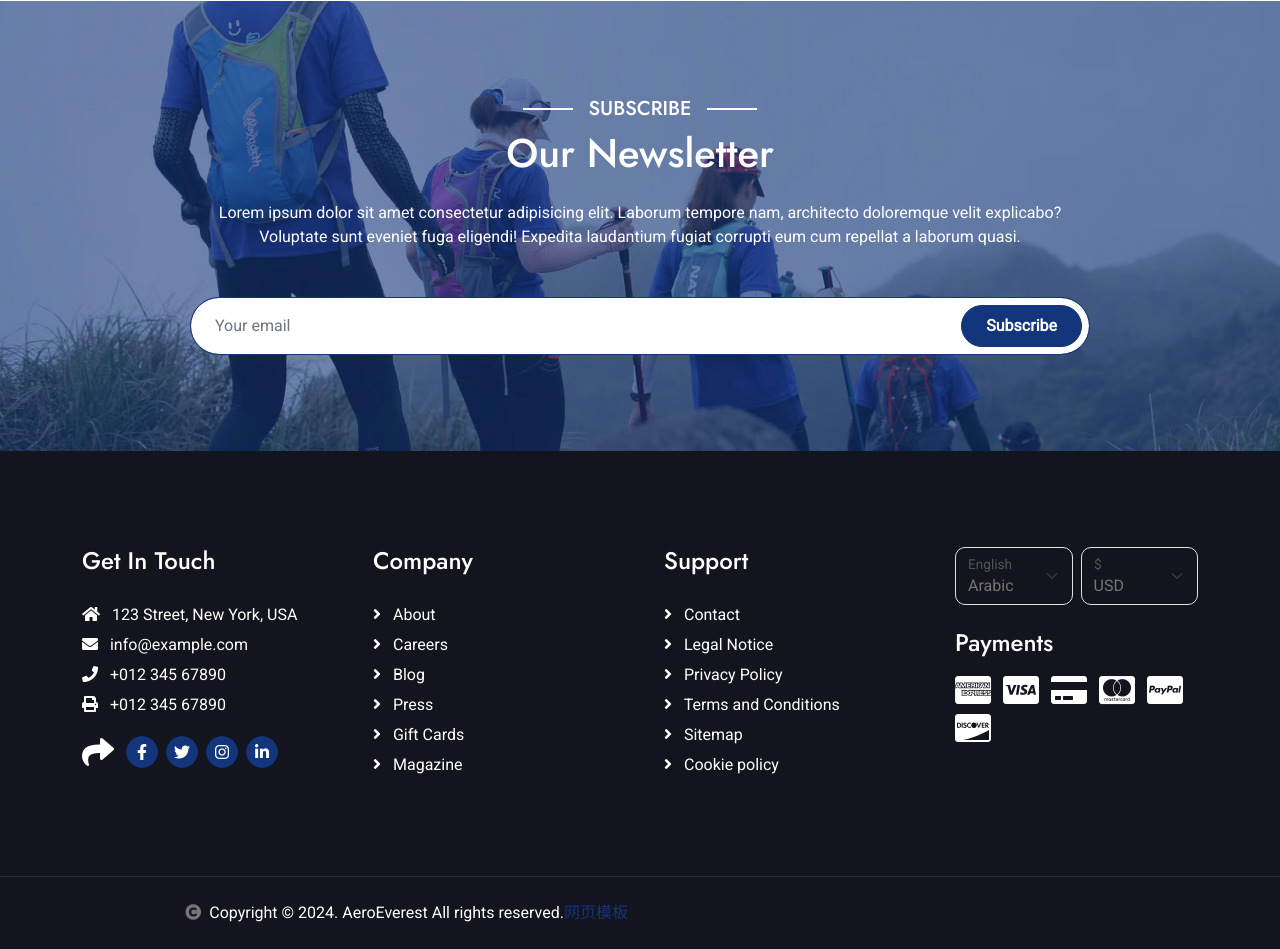
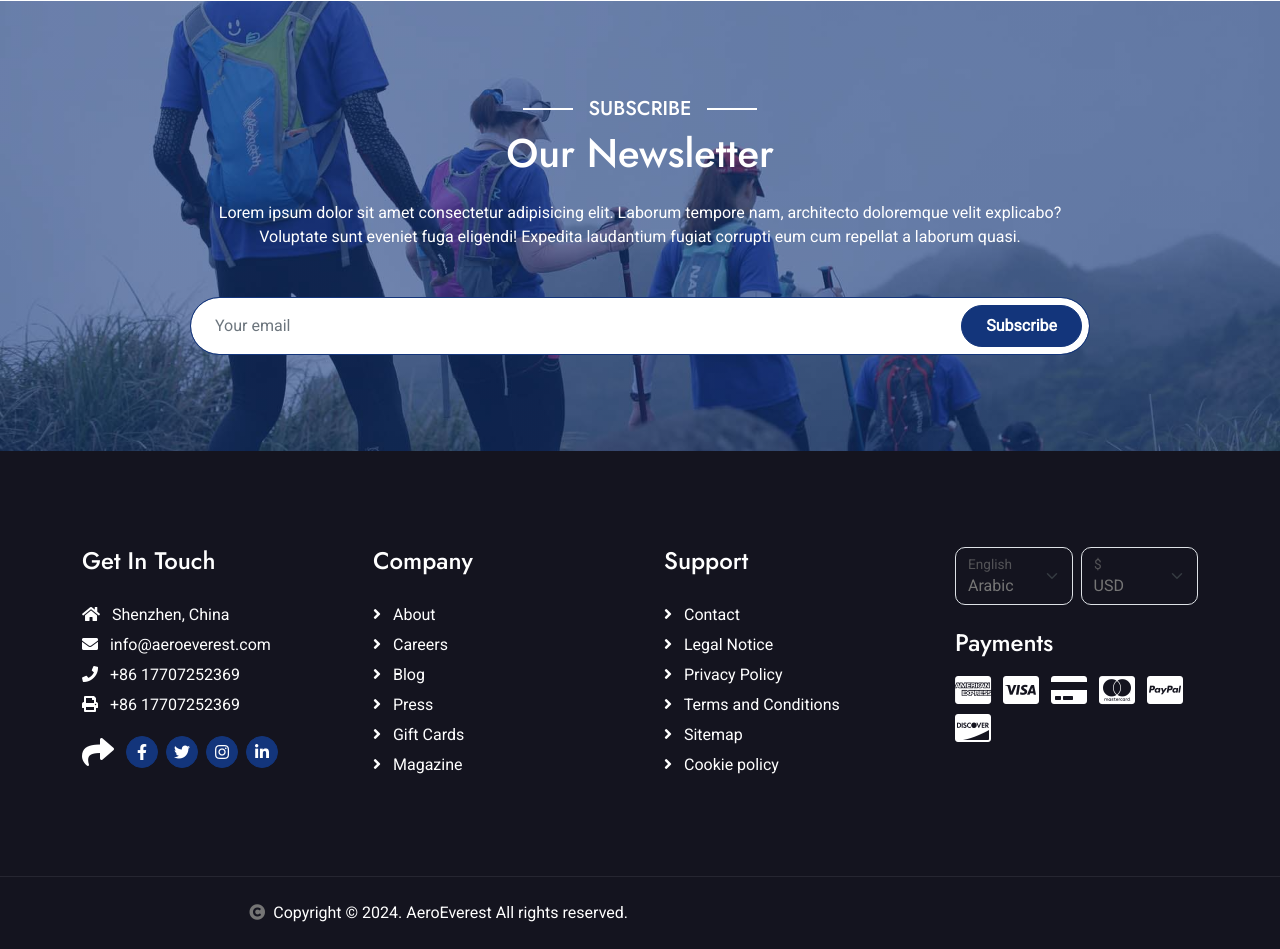
Before and after one commit to Guanhang/AeroEverest, a plain HTML site: page index.html in a window 1280 px wide. Shown: the part 10206-11155 px from the top of the page. Drawn offline with Linux system fonts and the light colour scheme; files whose address does not match are found by name; a web font is replaced by a local one.

Commit message:
Update index.html

```diff
--- a/index.html
+++ b/index.html
@@ -1683,10 +1683,10 @@
                     <div class="col-md-6 col-lg-6 col-xl-3">
                         <div class="footer-item d-flex flex-column">
                             <h4 class="mb-4 text-white">Get In Touch</h4>
-                            <a href=""><i class="fas fa-home me-2"></i> 123 Street, New York, USA</a>
-                            <a href=""><i class="fas fa-envelope me-2"></i> info@example.com</a>
-                            <a href=""><i class="fas fa-phone me-2"></i> +012 345 67890</a>
-                            <a href="" class="mb-3"><i class="fas fa-print me-2"></i> +012 345 67890</a>
+                            <a href=""><i class="fas fa-home me-2"></i> Shenzhen, China</a>
+                            <a href=""><i class="fas fa-envelope me-2"></i> info@aeroeverest.com</a>
+                            <a href=""><i class="fas fa-phone me-2"></i> +86 17707252369</a>
+                            <a href="" class="mb-3"><i class="fas fa-print me-2"></i> +86 17707252369</a>
                             <div class="d-flex align-items-center">
                                 <i class="fas fa-share fa-2x text-white me-2"></i>
                                 <a class="btn-square btn btn-primary rounded-circle mx-1" href=""><i class="fab fa-facebook-f"></i></a>
@@ -1769,7 +1769,7 @@
             <div class="container">
                 <div class="row g-4 align-items-center">
                     <div class="col-md-6 text-center text-md-end mb-md-0">
-                        <i class="fas fa-copyright me-2"></i><a class="text-white" href="#">Copyright &copy; 2024. AeroEverest All rights reserved.<a target="_blank" href="https://www.AeroEverest.com/">&#x7F51;&#x9875;&#x6A21;&#x677F;</a>
+                        <i class="fas fa-copyright me-2"></i><a class="text-white" href="#">Copyright &copy; 2024. AeroEverest All rights reserved.<a target="_blank" href="https://www.AeroEverest.com/"></a>
                     </div>
                     <div class="col-md-6 text-center text-md-start">
 
```
